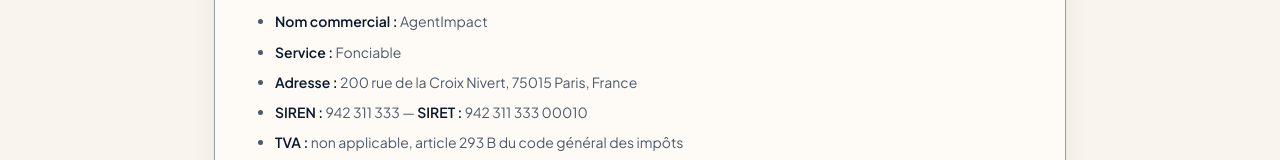
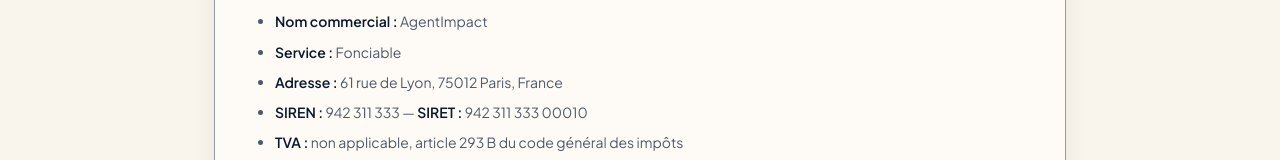
Before and after one commit to NadirL05/Landing-page-PLU-IA, a Next.js app: page /mentions-legales in a window 1280 px wide. Shown: the part 542-702 px from the top of the page. Built offline with nearby package versions, Linux system fonts and the light colour scheme.

Commit message:
fix(legal): adresse professionnelle 61 rue de Lyon, 75012 Paris dans les mentions légales

```diff
--- a/app/mentions-legales/page.tsx
+++ b/app/mentions-legales/page.tsx
@@ -40,7 +40,7 @@
         <ul>
           <li><strong>Nom commercial :</strong> {COMPANY_NAME}</li>
           <li><strong>Service :</strong> {BRAND_NAME}</li>
-          <li><strong>Adresse :</strong> 200 rue de la Croix Nivert, 75015 Paris, France</li>
+          <li><strong>Adresse :</strong> 61 rue de Lyon, 75012 Paris, France</li>
           <li><strong>SIREN :</strong> 942 311 333 — <strong>SIRET :</strong> 942 311 333 00010</li>
           <li><strong>TVA :</strong> non applicable, article 293 B du code général des impôts</li>
           <li><strong>Courriel :</strong> <a href={`mailto:${CONTACT_EMAIL}`}>{CONTACT_EMAIL}</a></li>
```
